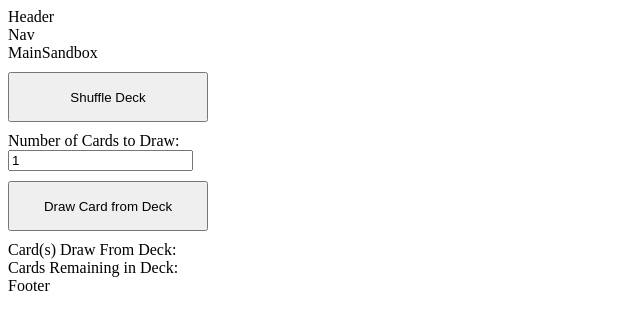
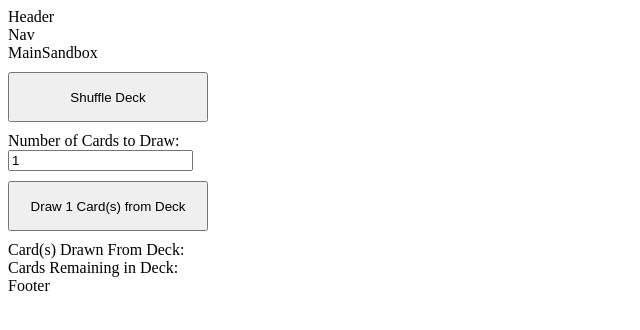
Before and after one commit to AntCannon/warpg-card-game, a React (Vite) app: page / in a window 1280 px wide. Shown: the top 330 px of the page, without its empty margins (0-640 px from the left). Built offline with nearby package versions, Linux system fonts and the light colour scheme.

Commit message:
add watchNumCardsToDraw

```diff
--- a/src/components/Sandbox.jsx
+++ b/src/components/Sandbox.jsx
@@ -5,10 +5,7 @@ import { shuffleDeck, drawFromDeck } from '../utils/deckFetch.js'
 
 export default function Sandbox(){
   const [ deck, setDeck ] = useState({})
-  const [ cardsDrawnFromDeck, setCardsDrawnFromDeck] = useState({
-    remaining: "",
-    cards: []
-  })
+  const [ cardsDrawnFromDeck, setCardsDrawnFromDeck] = useState({})
 
   const cardDrawForm = useForm({
     defaultValues: {
@@ -18,14 +15,19 @@ export default function Sandbox(){
 
   const {
     register,
-    control,
+    watch,
     handleSubmit,
     formState,
-    reset
+    reset,
+    control,
   } = cardDrawForm;
+
+  const watchNumCardsToDraw = watch("numCardsToDraw")
+  console.log(watchNumCardsToDraw)
 
   function handleShuffleDeck() {
     shuffleDeck()
+    reset()
   }
 
   function onSubmit(input) {
@@ -62,19 +64,17 @@ export default function Sandbox(){
             {...register("numCardsToDraw")}
           />
         </label>
-        <button type="submit">Draw Card from Deck</button>
+        <button type="submit">Draw {watchNumCardsToDraw} Card(s) from Deck</button>
       </form>
       <div>
-        Card(s) Draw From Deck:
+        Card(s) Drawn From Deck:
         <div className="cards">
-          {cardsDrawnFromDeck.cards.map(({code, image}) => (
+          {cardsDrawnFromDeck.cards?.map(({code, image}) => (
             <img className="card" src={image} key={code} />
           ))}
         </div>
-        Cards Remaining in Deck: {cardsDrawnFromDeck.remaining}
+        Cards Remaining in Deck: {cardsDrawnFromDeck?.remaining}
       </div>
-
-
     </>
   )
 }
```
